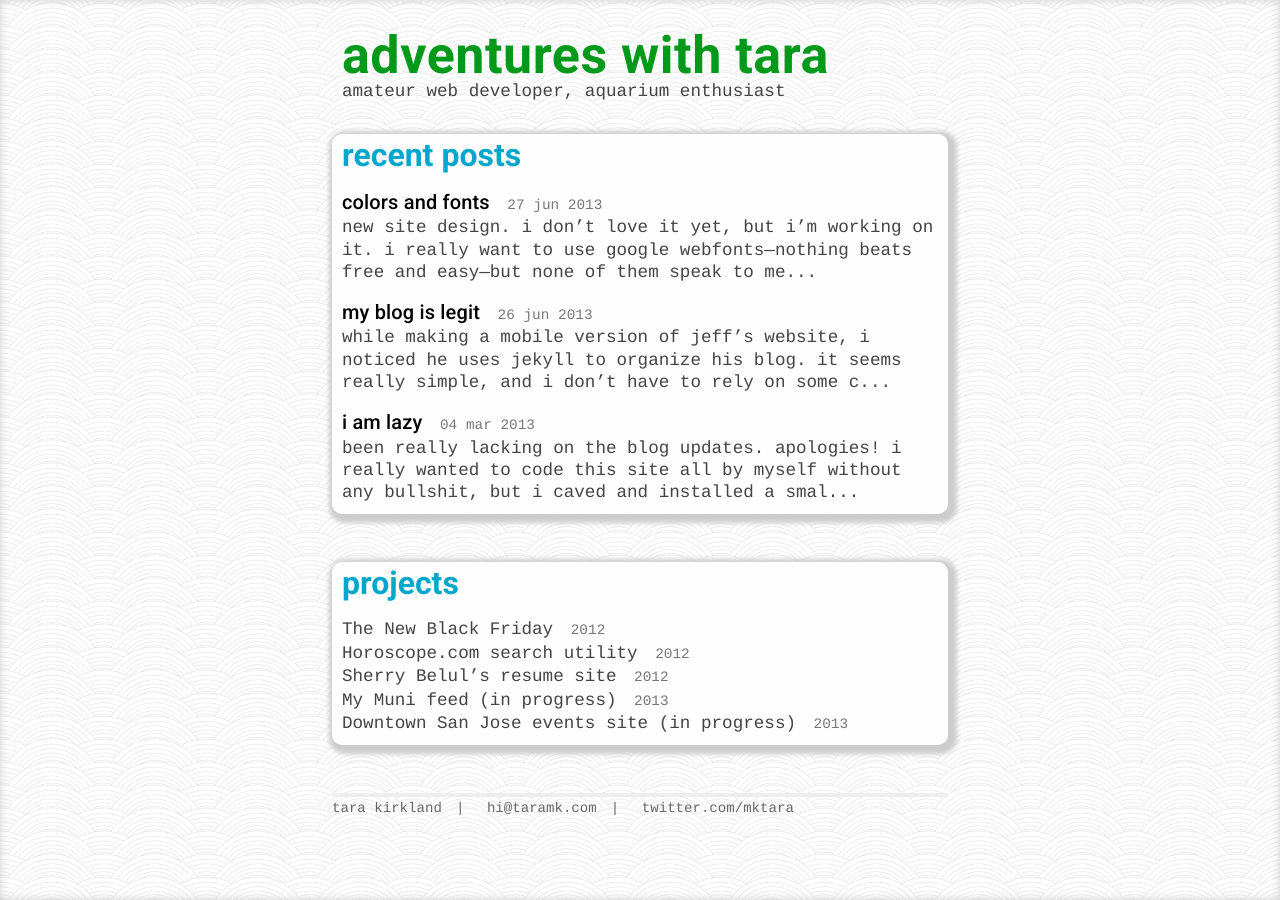
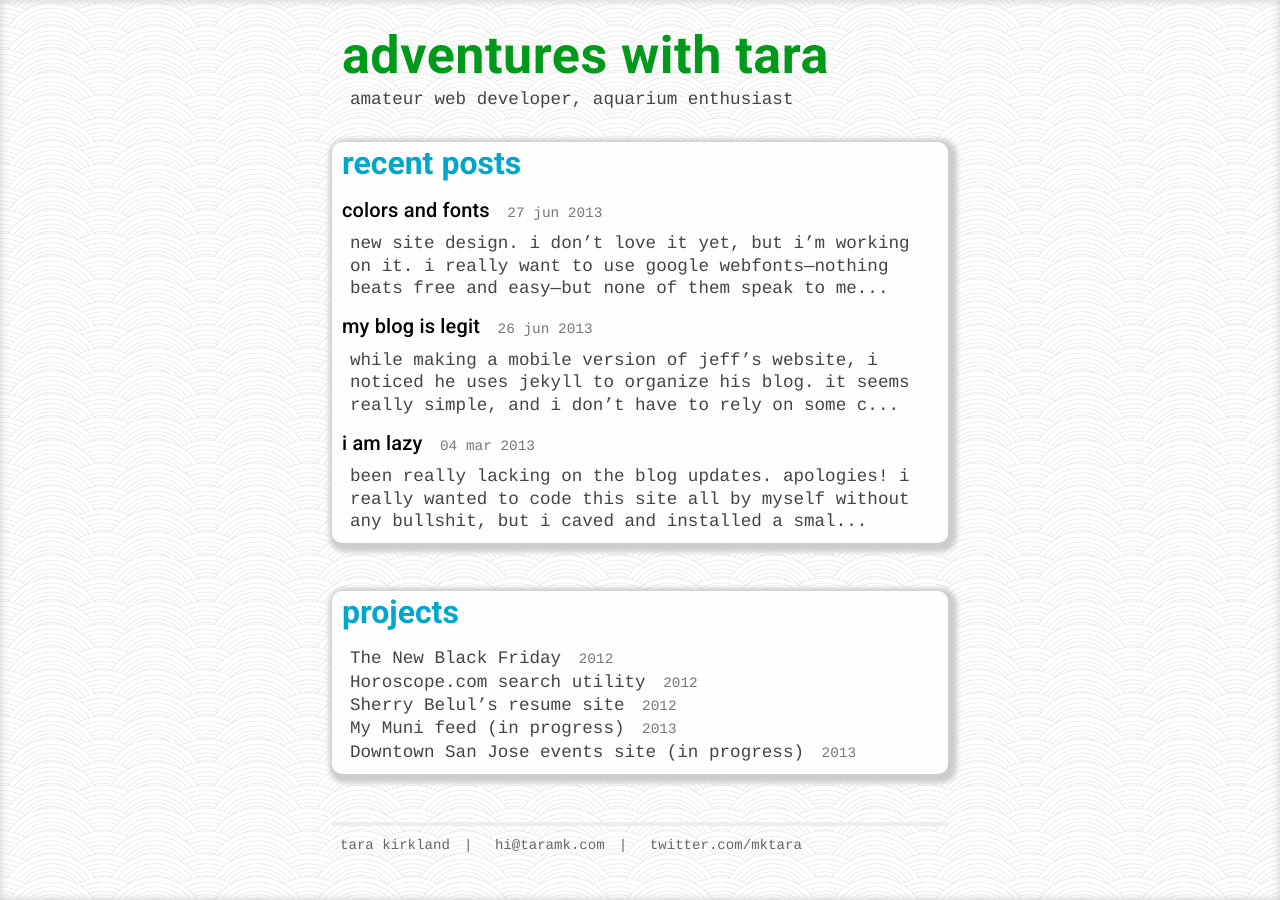
Before and after one commit to taramk/site, a Jekyll site: the page built from index.html, in a window 1280 px wide. Built offline with Jekyll 4.4.1, drawn with Linux system fonts in a browser that asks for light colours; some web fonts are replaced.

Commit message:
Updated main.css

```diff
--- a/css/main.css
+++ b/css/main.css
@@ -20,8 +20,9 @@ h1, h2, h3, h4, h5, h6 {
   font-weight: 400;
 }
 
-p { margin: 0; }
-li { margin-bottom: 1em; }
+p { margin: 0.5rem; }
+p:last-child { margin-bottom: 0; }
+li { margin-bottom: 1rem; }
 li:last-child { margin-bottom: 0; }
 
 a         { color: inherit; text-decoration: none; font-weight: inherit; }
```
